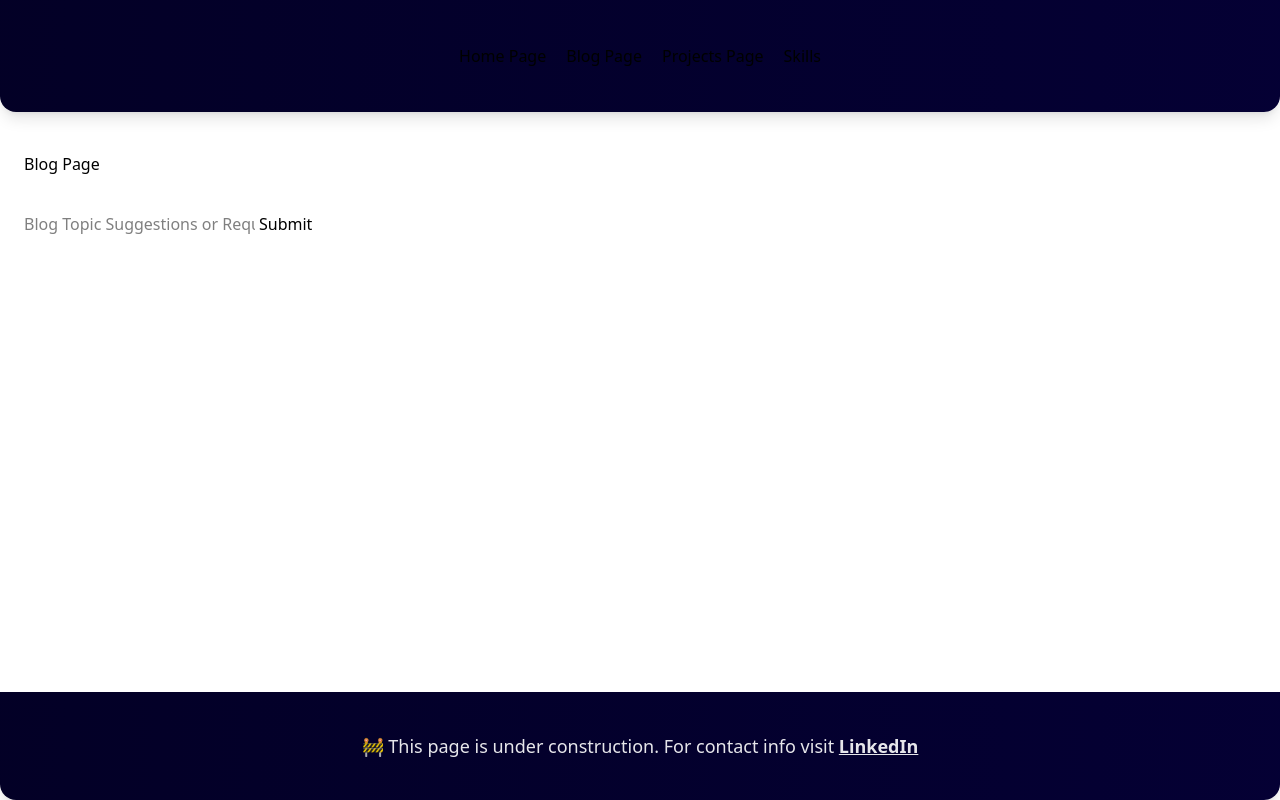
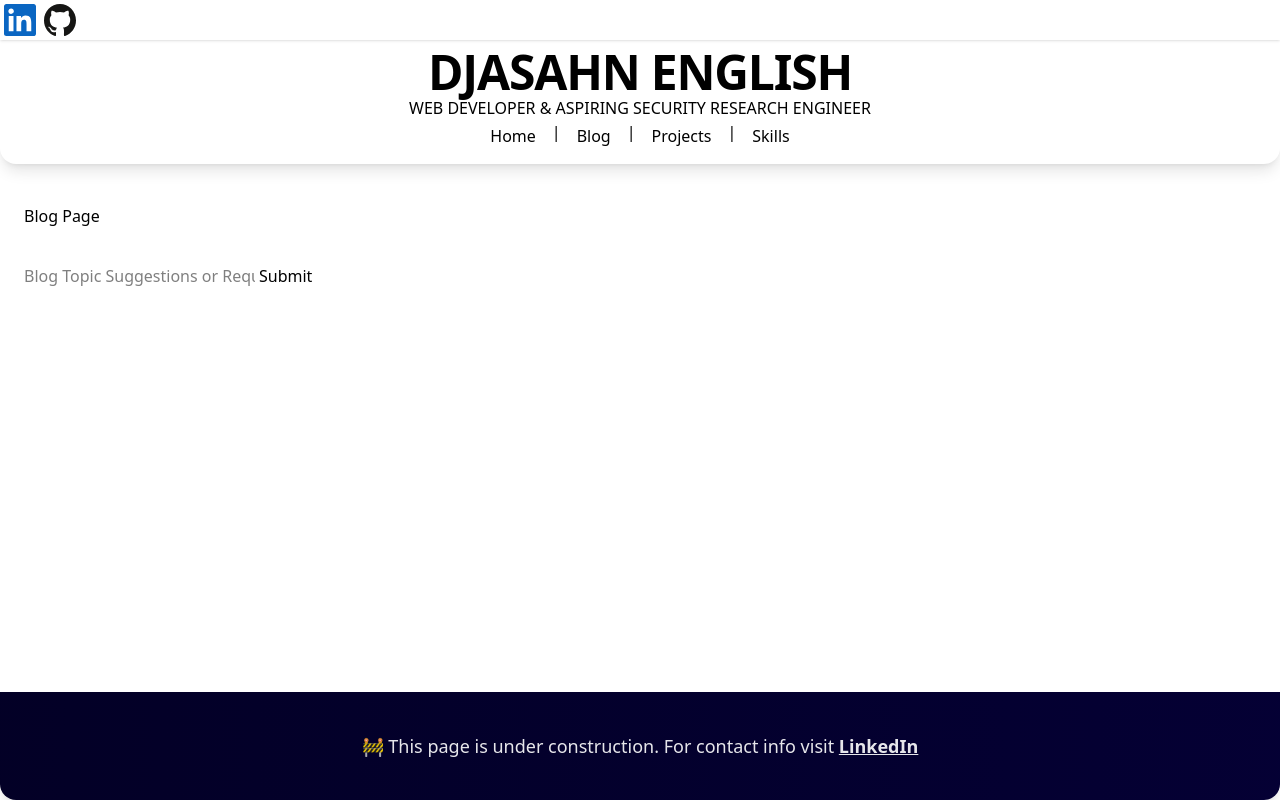
Before and after one commit to denglish04/Personal-Website, a React (Vite) app: page /blog in a window 1280 px wide. Built offline with nearby package versions, Linux system fonts and the light colour scheme.

Commit message:
Header adjustments to match new style changes

```diff
--- a/src/components/Header.jsx
+++ b/src/components/Header.jsx
@@ -1,6 +1,7 @@
 // src/components/Header.jsx
 import Button from "../components/Button";
 import { useNavigate } from "react-router-dom";
+import ExternalComponent from "../components/ExternalComponent";
 
 export default function Header() {
 
@@ -35,13 +36,23 @@ export default function Header() {
 
 
 return (
-		<header className="bg-gradient-to-r from-[oklch(0.1_0.1_272)] to-[oklch(0.15_0.1_272)] text-white text-center py-10 rounded-b-2xl shadow-lg">
-        <div className="flex justify-center gap-3">
-    	    <Button onClick={handleClickHome}> Home Page </Button>
-		    <Button onClick={handleClickBlog}> Blog Page </Button>
-		    <Button onClick={handleClickProjects}> Projects Page </Button>
-            <Button onClick={handleClickSkills}> Skills </Button>
-        </div>
-		</header>
+	<header className=" text-black text-center rounded-b-2xl shadow-lg bg-white">
+        	<div className="flex flex-col-4 shadow-sm justify-left items-left bg-white mb-2">
+            		<ExternalComponent imgPath="/icons/linkedin.svg" link="https://www.linkedin.com/in/djasahn-english/"/>
+             	<ExternalComponent imgPath="/icons/github.svg" link="https://github.com/denglish04"/>
+
+        	</div>
+        	<h1 className="text-black text-4xl md:text-5xl font-extrabold tracking-tight">DJASAHN ENGLISH </h1>
+        	<h2 className="text-black"> WEB DEVELOPER & ASPIRING SECURITY RESEARCH ENGINEER </h2>
+        	<div className="flex justify-center gap-3 mb-3">
+    			<Button onClick={handleClickHome}> Home  </Button>
+			<h1> | </h1>
+			<Button onClick={handleClickBlog}> Blog  </Button>
+			<h1> | </h1>
+			<Button onClick={handleClickProjects}> Projects  </Button>
+            		<h1> | </h1>
+			<Button onClick={handleClickSkills}> Skills </Button>
+        	</div>
+	               </header>
 	);
 }
```
